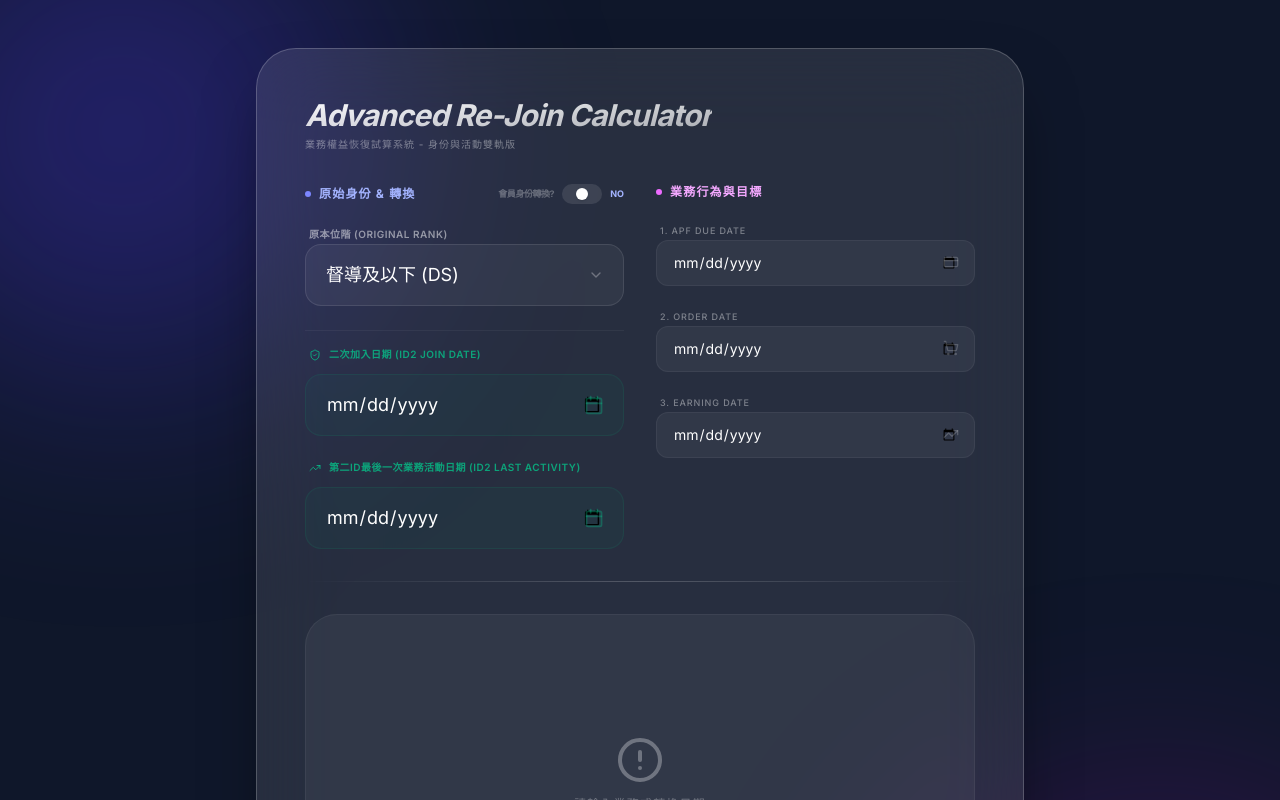
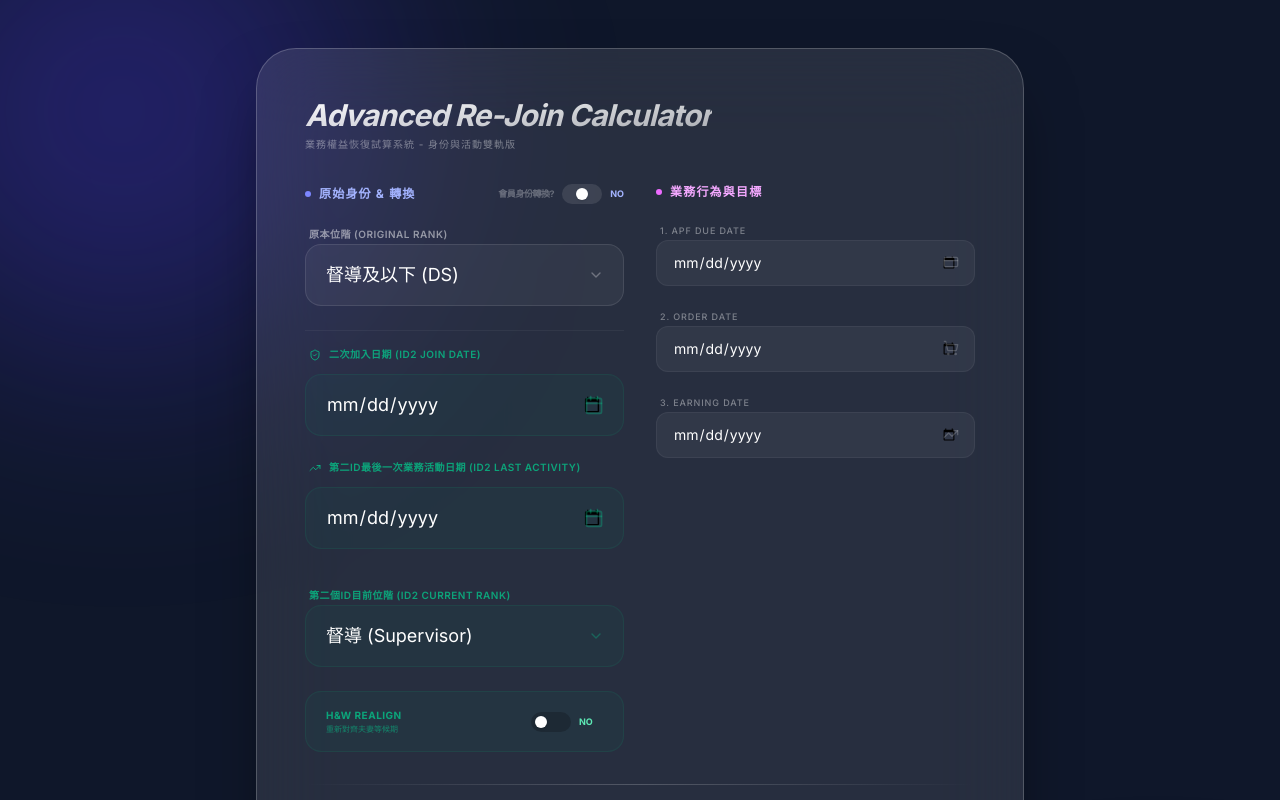
Before and after one commit to emilychen89405264-prog/POI-Calculator, a React (Vite) app: page / in a window 1280 px wide. Shown: the top 800 px of the page. Built offline with nearby package versions, Linux system fonts and the light colour scheme.

Commit message:
Update App.tsx

```diff
--- a/src/App.tsx
+++ b/src/App.tsx
@@ -26,6 +26,8 @@ export default function App() {
   const [lastEarningDate, setLastEarningDate] = useState<string>('');
   const [secondIdJoinDate, setSecondIdJoinDate] = useState<string>('');
   const [secondIdLastActivityDate, setSecondIdLastActivityDate] = useState<string>('');
+  const [secondIdRank, setSecondIdRank] = useState<Rank>(Rank.SUPERVISOR);
+  const [hwRealign, setHwRealign] = useState<boolean>(false);
 
   const getWaitConfig = (rank: Rank) => {
     switch (rank) {
@@ -88,10 +90,27 @@ export default function App() {
     }
 
     if (complianceStatus === 'violation') {
-      const extendedDate = targetWait.years
-        ? addYears(finalReEntryDate, targetWait.years)
-        : addDays(finalReEntryDate, targetWait.days);
-      caseClosedReEntryDate = format(extendedDate, 'yyyy-MM-dd');
+      if (!isConversionMode && hwRealign && secondIdLastActivityDate) {
+        const id2Activity = parseISO(secondIdLastActivityDate);
+        if (isValid(id2Activity)) {
+          const absoluteLatestActivity = isAfter(id2Activity, latestActivity) ? id2Activity : latestActivity;
+          const hwWait = getWaitConfig(secondIdRank);
+          const extendedDate = hwWait.years
+            ? addYears(absoluteLatestActivity, hwWait.years)
+            : addDays(absoluteLatestActivity, hwWait.days);
+          caseClosedReEntryDate = format(extendedDate, 'yyyy-MM-dd');
+        } else {
+          const extendedDate = targetWait.years
+            ? addYears(finalReEntryDate, targetWait.years)
+            : addDays(finalReEntryDate, targetWait.days);
+          caseClosedReEntryDate = format(extendedDate, 'yyyy-MM-dd');
+        }
+      } else {
+        const extendedDate = targetWait.years
+          ? addYears(finalReEntryDate, targetWait.years)
+          : addDays(finalReEntryDate, targetWait.days);
+        caseClosedReEntryDate = format(extendedDate, 'yyyy-MM-dd');
+      }
     }
 
     return {
@@ -108,7 +127,7 @@ export default function App() {
         ? `系統依據規則採計：(1) 原位階 ${originalRank === Rank.PREFERRED_CUSTOMER ? 'PC' : 'DS'} 自轉換日起算之等候期，與 (2) 目標位階自最後活動日起算之等候期，兩者取較晚者。`
         : `依據 ${effectiveTargetRank === Rank.PREFERRED_CUSTOMER ? '優惠顧客' : '直銷商'} 規則自最後活動日起算等候期。`,
     };
-  }, [apfDueDate, lastOrderDate, lastEarningDate, conversionDate, isConversionMode, originalRank, targetRank, secondIdJoinDate, secondIdLastActivityDate]);
+  }, [apfDueDate, lastOrderDate, lastEarningDate, conversionDate, isConversionMode, originalRank, targetRank, secondIdJoinDate, secondIdLastActivityDate, hwRealign, secondIdRank]);
 
   return (
     <div className="min-h-screen bg-[#0f172a] text-white flex flex-col items-center justify-center relative overflow-hidden font-sans p-4 sm:p-12">
@@ -198,6 +217,38 @@ export default function App() {
                   <Calendar className="absolute right-5 top-1/2 -translate-y-1/2 w-5 h-5 text-emerald-400/30" />
                 </div>
               </div>
+
+              {!isConversionMode && (
+                <>
+                  <div className="space-y-3 pt-2">
+                    <label className="text-[10px] font-semibold text-emerald-400/70 uppercase tracking-wider ml-1">第二個ID目前位階 (ID2 Current Rank)</label>
+                    <div className="relative group">
+                      <select value={secondIdRank} onChange={(e) => setSecondIdRank(e.target.value as Rank)} className="w-full bg-emerald-500/5 border border-emerald-500/10 rounded-2xl px-5 py-4 appearance-none focus:outline-none focus:border-emerald-400 transition-colors text-lg text-white cursor-pointer">
+                        <option value={Rank.SUPERVISOR} className="bg-slate-900">督導 (Supervisor)</option>
+                        <option value={Rank.DISTRIBUTOR} className="bg-slate-900">直銷商 (Distributor)</option>
+                        <option value={Rank.PREFERRED_CUSTOMER} className="bg-slate-900">優惠顧客 (PC)</option>
+                      </select>
+                      <ChevronRight className="absolute right-5 top-1/2 -translate-y-1/2 w-4 h-4 text-emerald-400/30 rotate-90 pointer-events-none" />
+                    </div>
+                  </div>
+
+                  <div className="flex items-center justify-between bg-emerald-500/5 border border-emerald-500/10 rounded-2xl px-5 py-4 mt-2">
+                    <div className="flex flex-col">
+                      <label className="text-[10px] font-bold text-emerald-400/70 uppercase tracking-wider">H&W Realign</label>
+                      <span className="text-[8px] text-emerald-400/50">重新對齊夫妻等候期</span>
+                    </div>
+                    <div className="flex items-center gap-2">
+                      <button
+                        onClick={() => setHwRealign(!hwRealign)}
+                        className={`relative w-10 h-5 rounded-full transition-colors ${hwRealign ? 'bg-emerald-500' : 'bg-black/20'}`}
+                      >
+                        <motion.div animate={{ x: hwRealign ? 20 : 2 }} className="absolute top-1 left-[2px] w-3 h-3 bg-white rounded-full shadow-sm" />
+                      </button>
+                      <span className="text-[9px] font-bold text-emerald-300 w-6">{hwRealign ? 'YES' : 'NO'}</span>
+                    </div>
+                  </div>
+                </>
+              )}
             </div>
 
             <div className="space-y-6">
@@ -341,6 +392,8 @@ export default function App() {
                 setTargetRank(Rank.PREFERRED_CUSTOMER);
                 setSecondIdJoinDate('');
                 setSecondIdLastActivityDate('');
+                setHwRealign(false);
+                setSecondIdRank(Rank.SUPERVISOR);
               }}
               className="px-8 py-4 bg-white text-slate-900 font-black rounded-2xl hover:bg-white/90 transition-all text-xs uppercase tracking-[0.2em] shadow-lg active:scale-95"
             >
```
